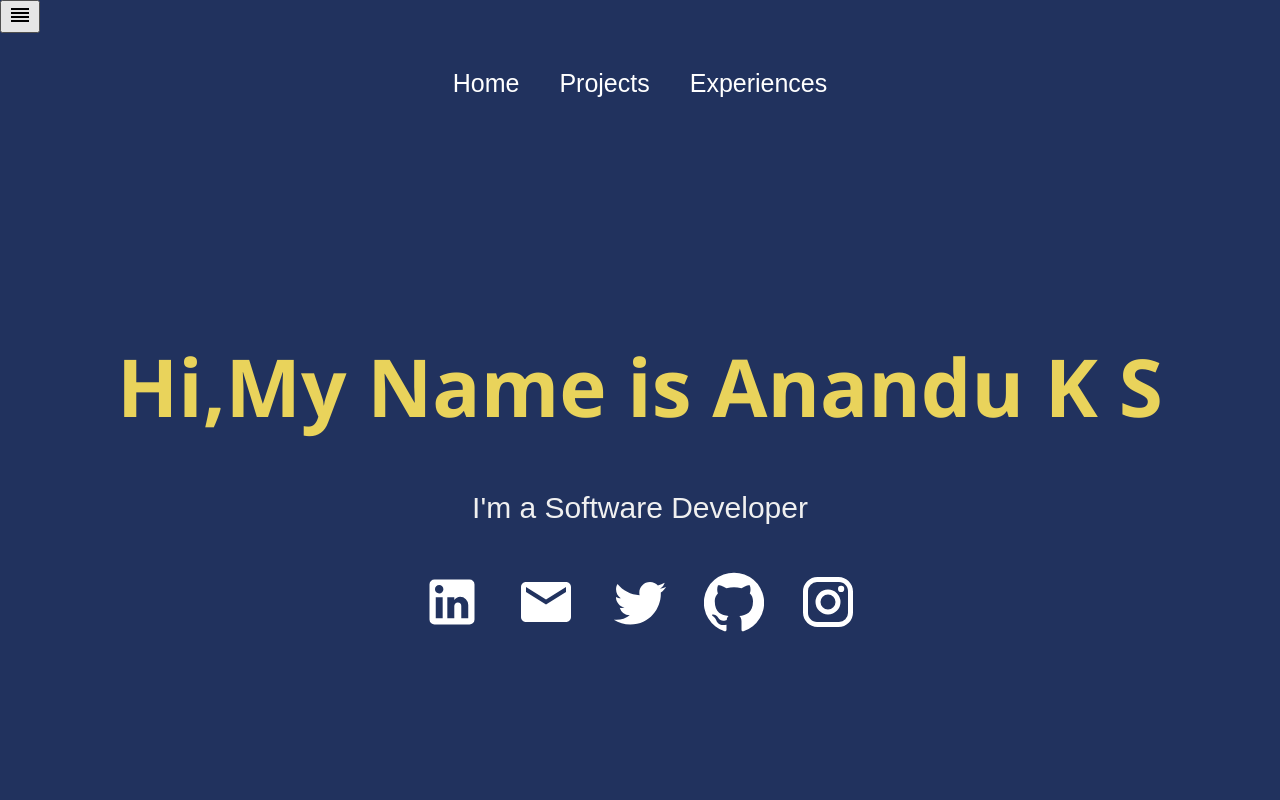
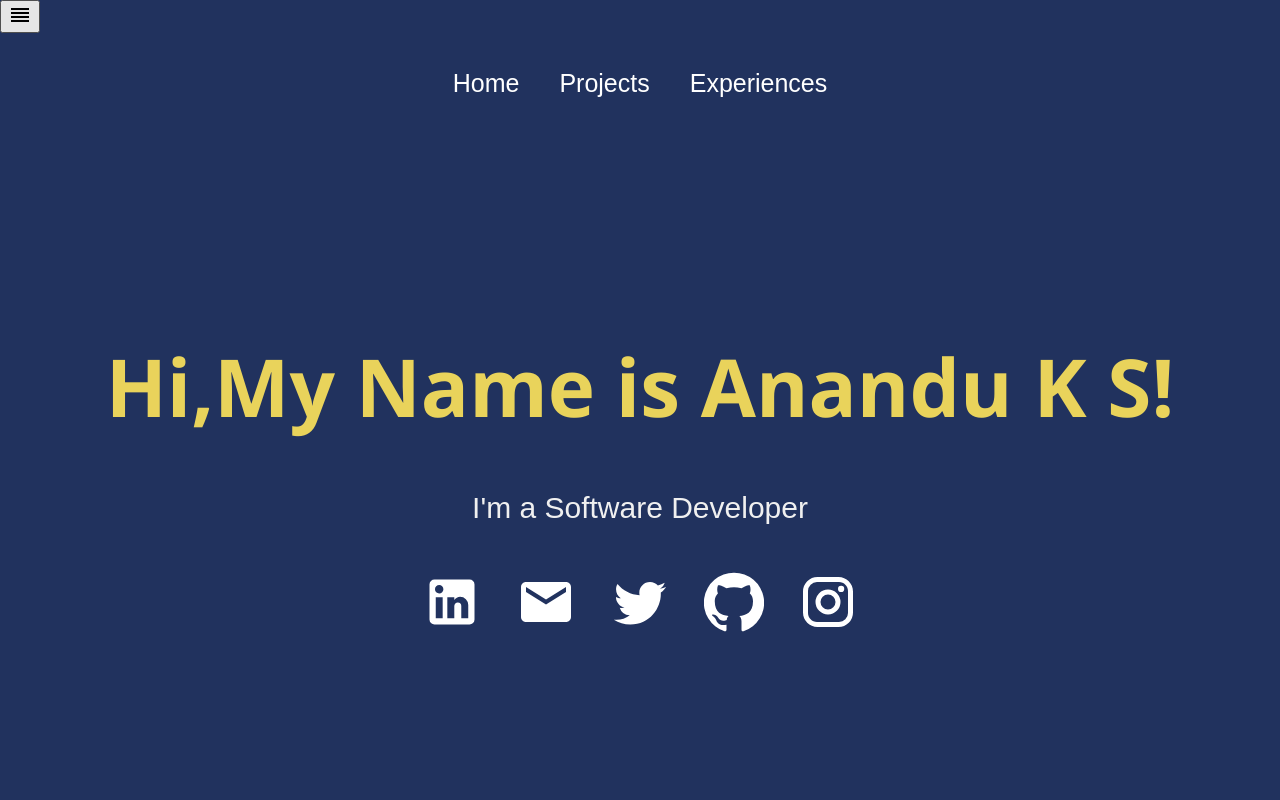
Before and after one commit to anandu-170758/Personal-Portfolio, a React (Create React App) app: page / in a window 1280 px wide. Shown: the top 800 px of the page. Built offline with nearby package versions, Linux system fonts and the light colour scheme.

Commit message:
Title changed

```diff
--- a/src/Pages/Home.js
+++ b/src/Pages/Home.js
@@ -9,7 +9,7 @@ function Home() {
   return (
     <div className='home'>
       <div className='about'>
-      <h3>Hi,My Name is Anandu K S</h3>
+      <h3>Hi,My Name is Anandu K S!</h3>
       <div className='prompt'>
         <p>I'm a Software Developer </p>
         <Linkedin/>
```
